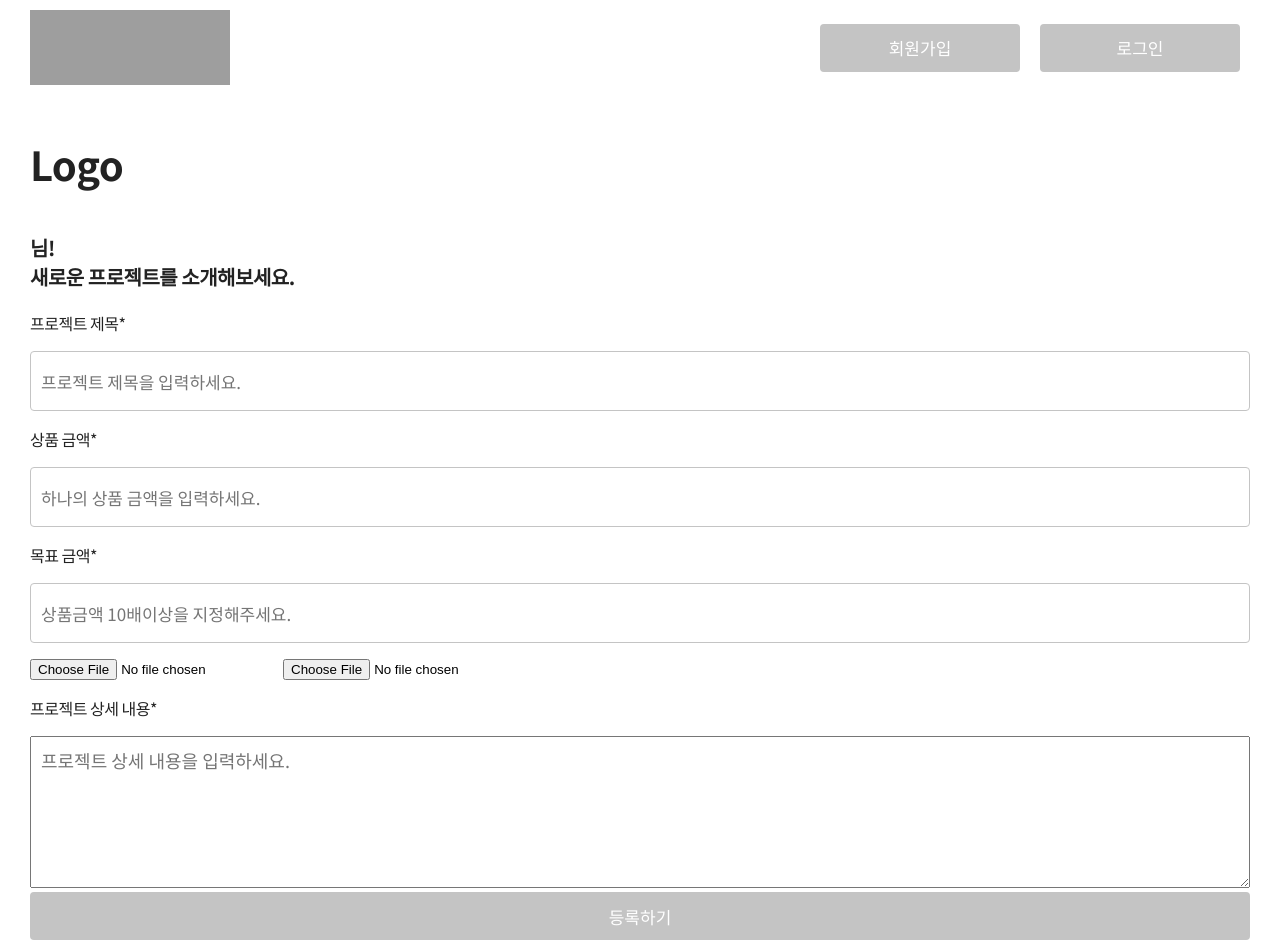
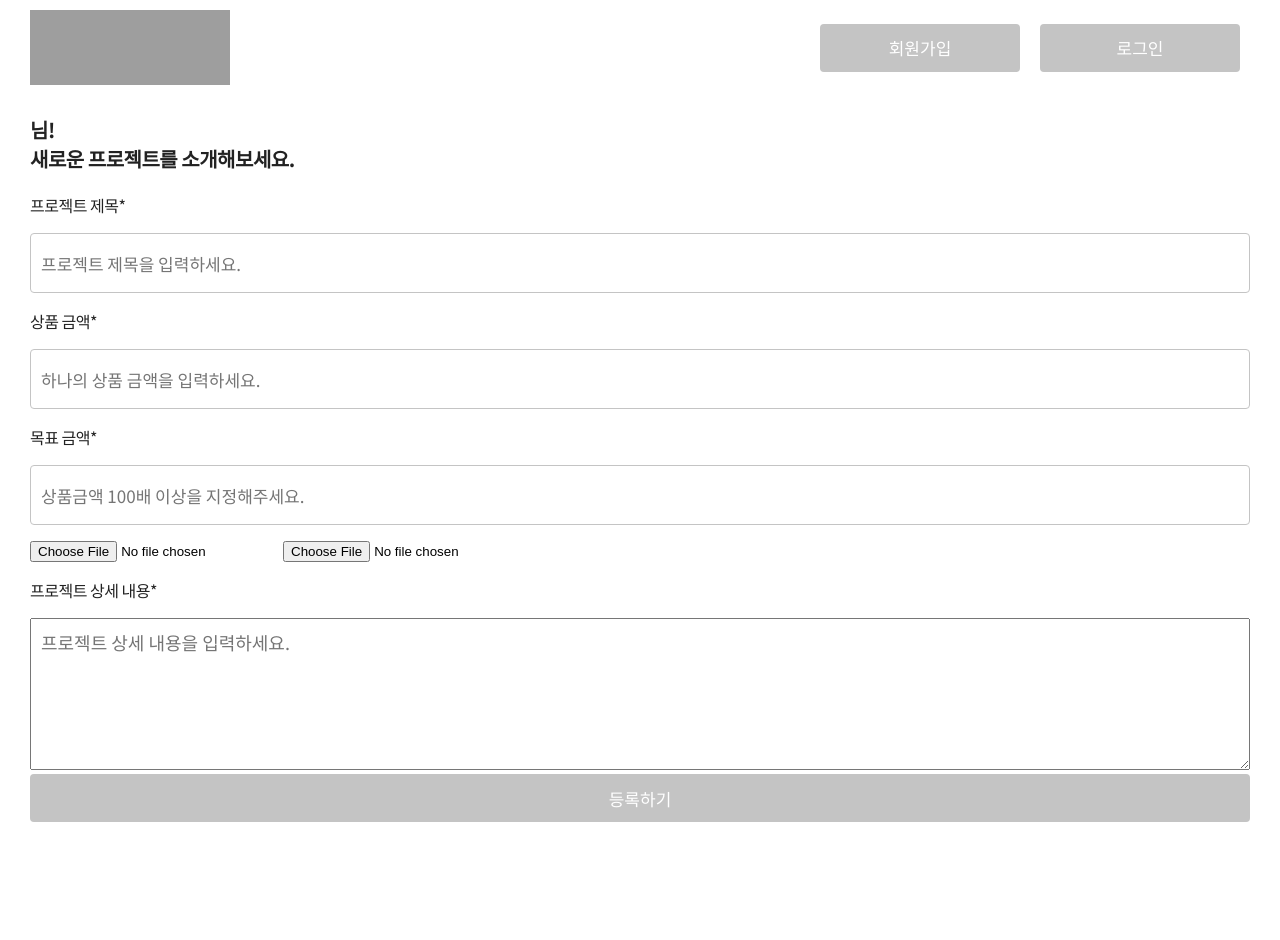
Before and after one commit to Leejunmyung/React_mini_Project, a React (Create React App) app: page /write in a window 1280 px wide. After the commit the page ends 822 px from the top, so only its background shows below. Built offline with nearby package versions, Linux system fonts and the light colour scheme; grey boxes are pictures that could not be loaded; a web font is replaced by a local one.

Commit message:
realfinal commit

```diff
--- a/src/pages/ItemWrite.js
+++ b/src/pages/ItemWrite.js
@@ -101,12 +101,6 @@ const PostWrite = (props) => {
 
         <>
           <Grid contentWrap>
-            <Grid _onClick={()=>{history.push("/");}}>
-                <Text size="40px" bold >
-                    Logo
-                </Text>
-            </Grid>
-
 
             <Text  align="left" size="20px" bold >
             {local_nickname} 님!<br/>
@@ -126,7 +120,7 @@ const PostWrite = (props) => {
                 {
                 is_edit ?
                 <Text  align="left" size="20px" bold >목표 금액: {_item? item.targetPrice:""} 원</Text>
-                : <Input type ="number" value={targetPrice} _onChange={change_goal} InputTitle label="목표 금액*" placeholder="상품금액 10배이상을 지정해주세요." margin="40px 0 0 0"></Input>
+                : <Input type ="number" value={targetPrice} _onChange={change_goal} InputTitle label="목표 금액*" placeholder="상품금액 100배 이상을 지정해주세요." margin="40px 0 0 0"></Input>
                 }
                 <input ref={fileInput}  id="bfile"  type="file" onChange={selectFile}/>
                 <input ref={fileInput2} id='bfile2'  type="file" onChange={selectFile2}/>
```
